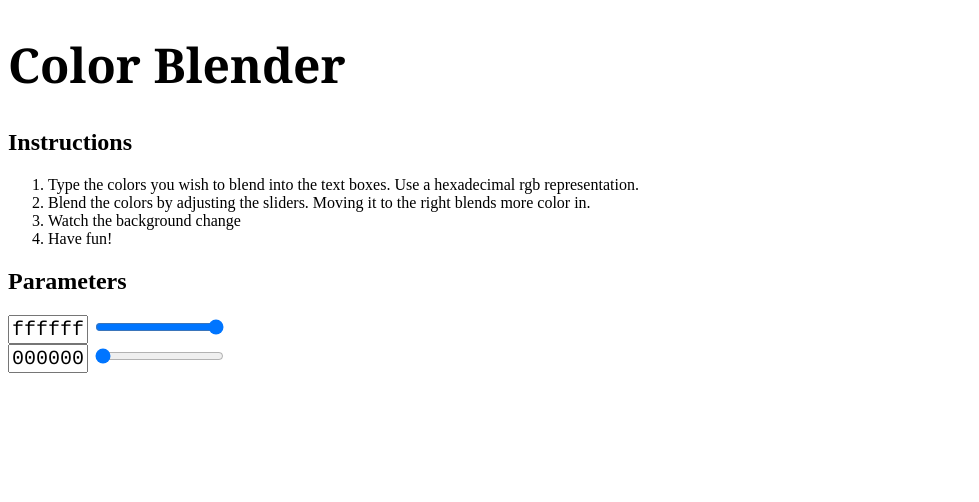
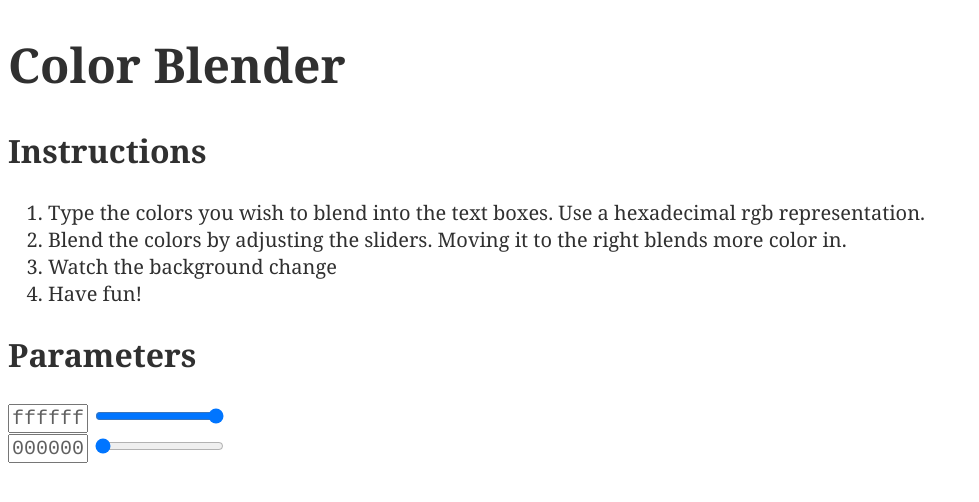
Before and after one commit to stroncaro/color-blender, a plain HTML site: page index.html in a window 1280 px wide. Shown: the whole page, without its empty margins (0-979 px from the left). Drawn offline with Linux system fonts and the light colour scheme.

Commit message:
fix: improve styling to make it more readable

```diff
--- a/index.html
+++ b/index.html
@@ -8,7 +8,7 @@
   <title>Color Blender</title>
 </head>
 <body>
-  <h1 class="heading">Color Blender</h1>
+  <h1>Color Blender</h1>
 
   <h2>Instructions</h2>
   <ol>
--- a/styles.css
+++ b/styles.css
@@ -1,7 +1,19 @@
-.heading {
-  font-size: 48px;
+:root {
+  font-size: 20px;
+  font-family: Georgia, 'Times New Roman', Times, serif;
+  color: #303030;
+}
+
+h1, h2 {
   font-weight: bold;
-  font-family: Georgia, 'Times New Roman', Times, serif;
+}
+
+h1 {
+  font-size: 2.4rem;
+}
+
+h2 {
+  font-size: 1.6rem;
 }
 
 .input-container, .text-input {
@@ -9,6 +21,7 @@
 }
 
 .text-input {
+  color: #606060;
   width: 3.6em;
   font-family: Courier, monospace;
 }
```
